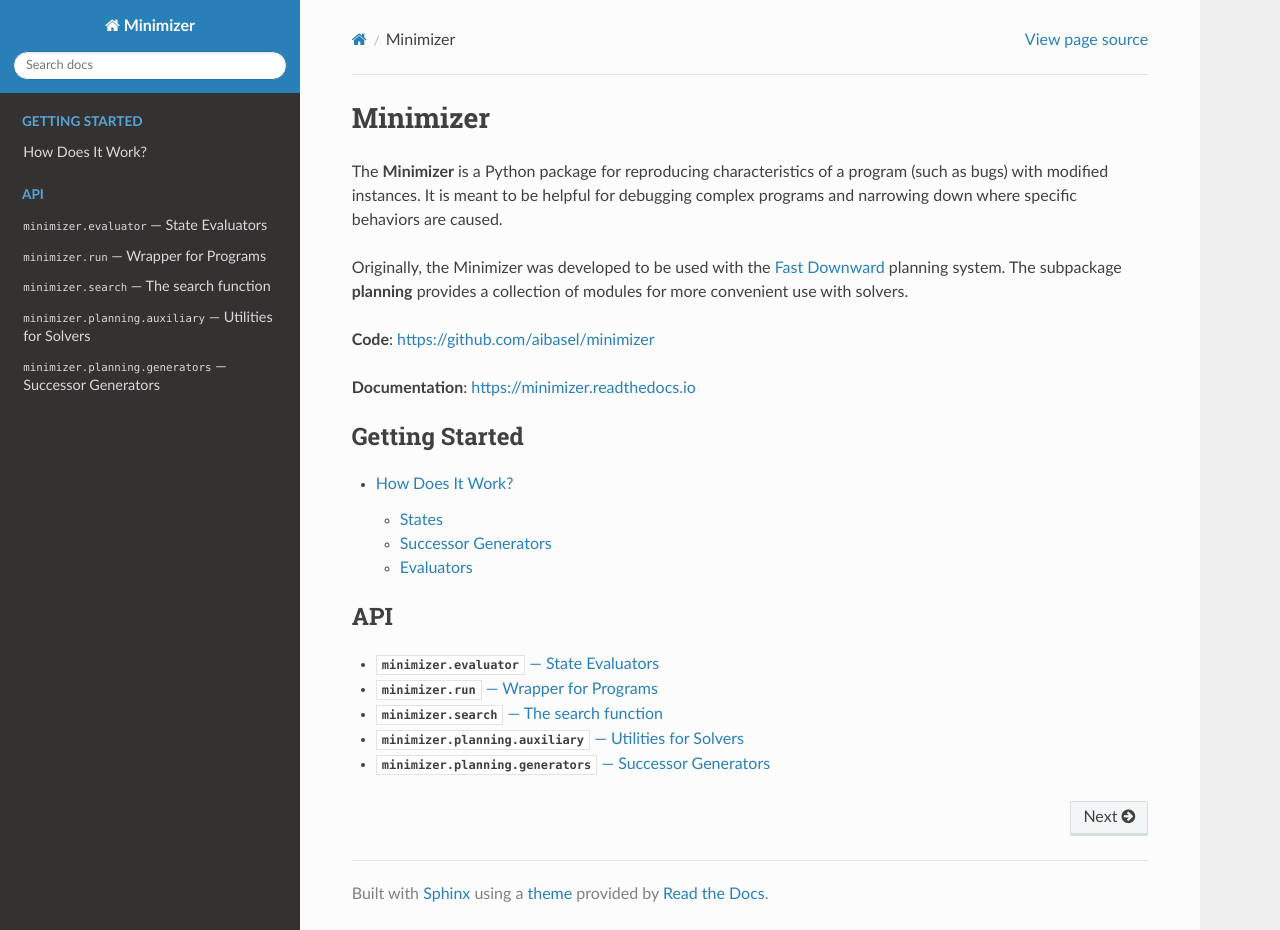
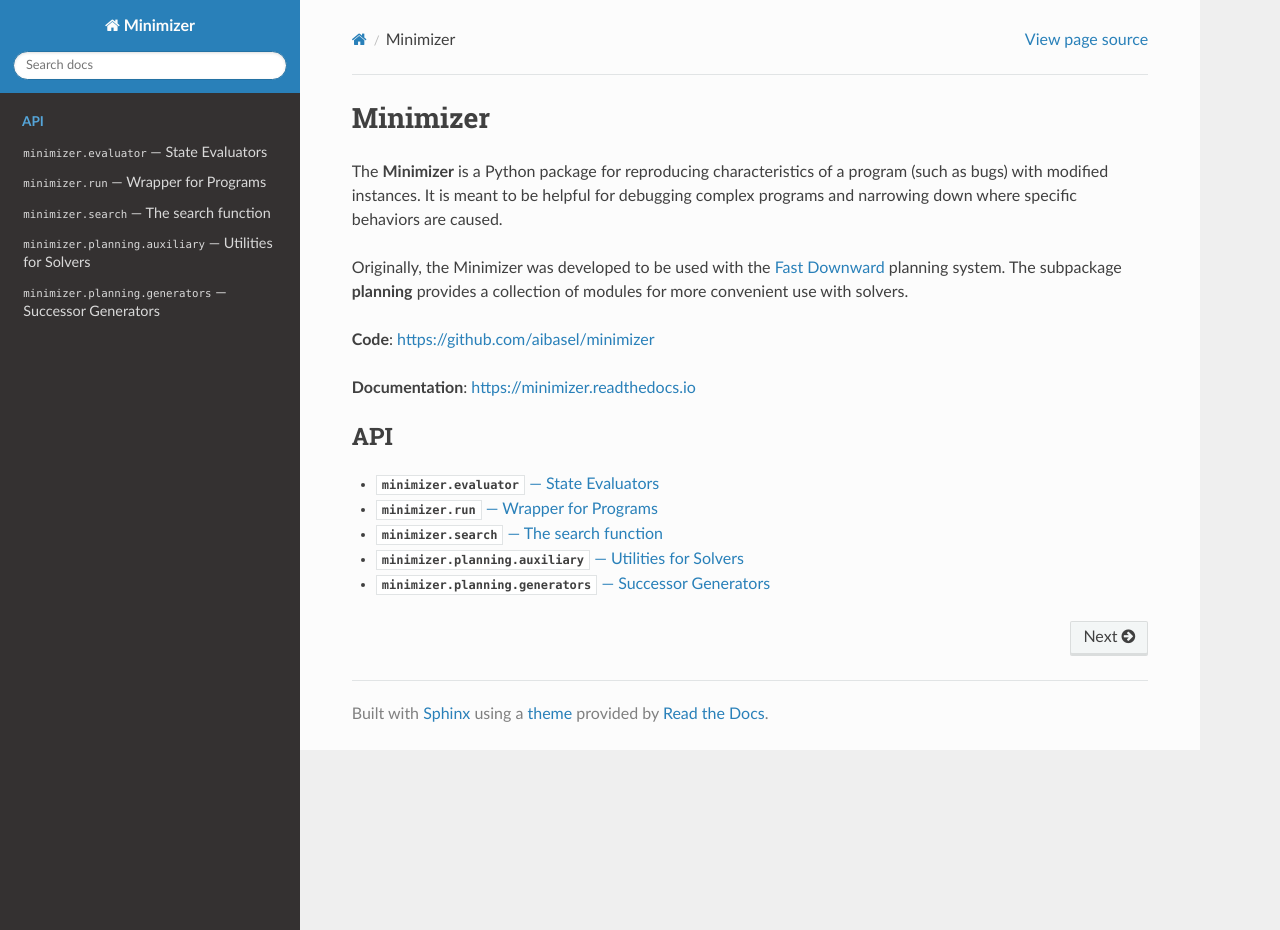
Before and after one commit to aibasel/machetli, a Sphinx documentation site: the page built from docs/index.rst, in a window 1280 px wide and 930 px high. Built offline with Sphinx 7.4.7 and the Read the Docs theme 2.0.0, drawn with Linux system fonts in a browser that asks for light colours; part of the change alters nothing that is shown.

```diff
--- a/docs/index.rst
+++ b/docs/index.rst
@@ -1,20 +1,14 @@
 .. include:: ../README.rst
-
 
 .. toctree::
    :caption: Getting Started
 
-   concepts
+.. installation
+   how_does_it_work
+.. examples
+.. extension
 
 
-
-.. toctree::
-   :caption: Tutorials
-..
-   local-tutorial
-   grid-tutorial
-   more-generators
-   more-evaluators
 
 .. toctree::
    :caption: API
```
Also changed, not shown: docs/grid-tutorial.rst (deleted), docs/how_does_it_work.rst (renamed from docs/concepts.rst), docs/local-tutorial.rst (deleted).
